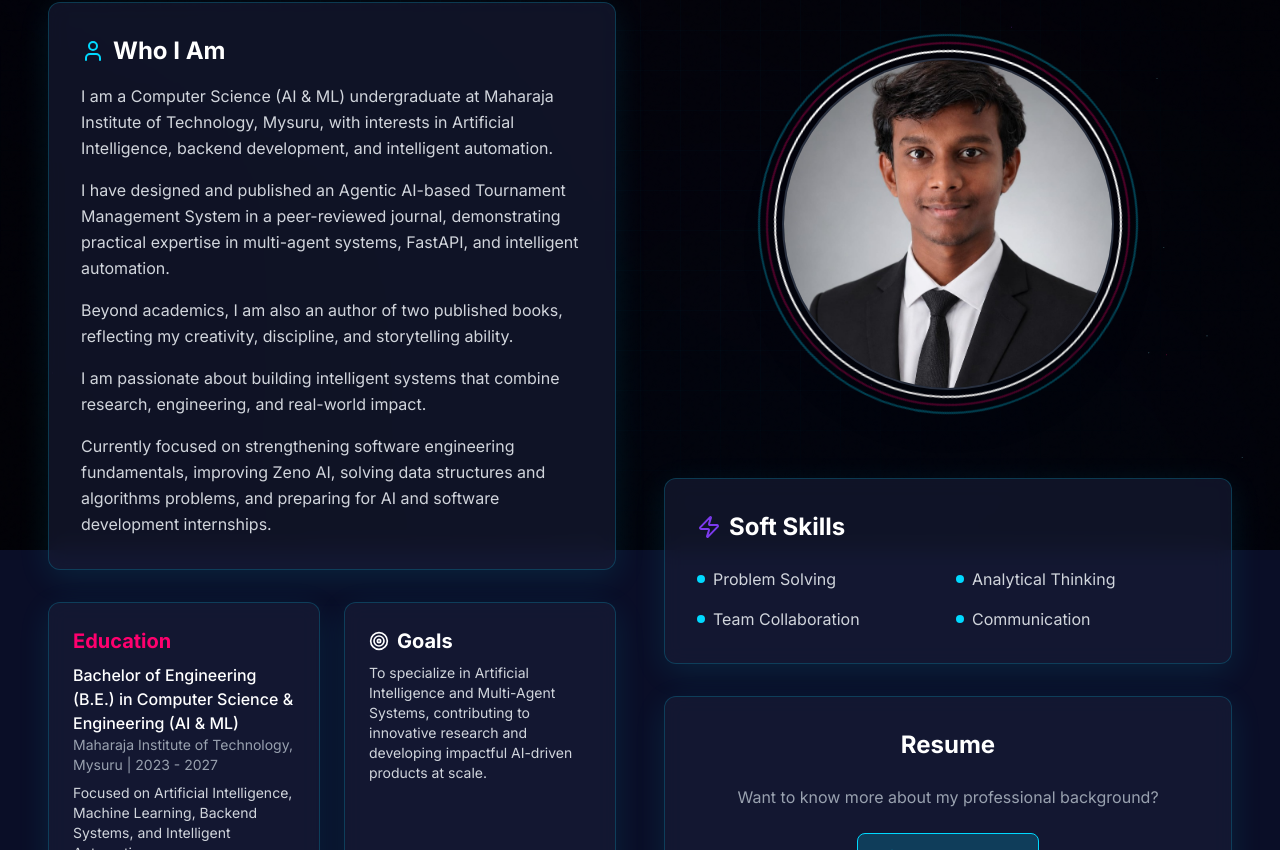
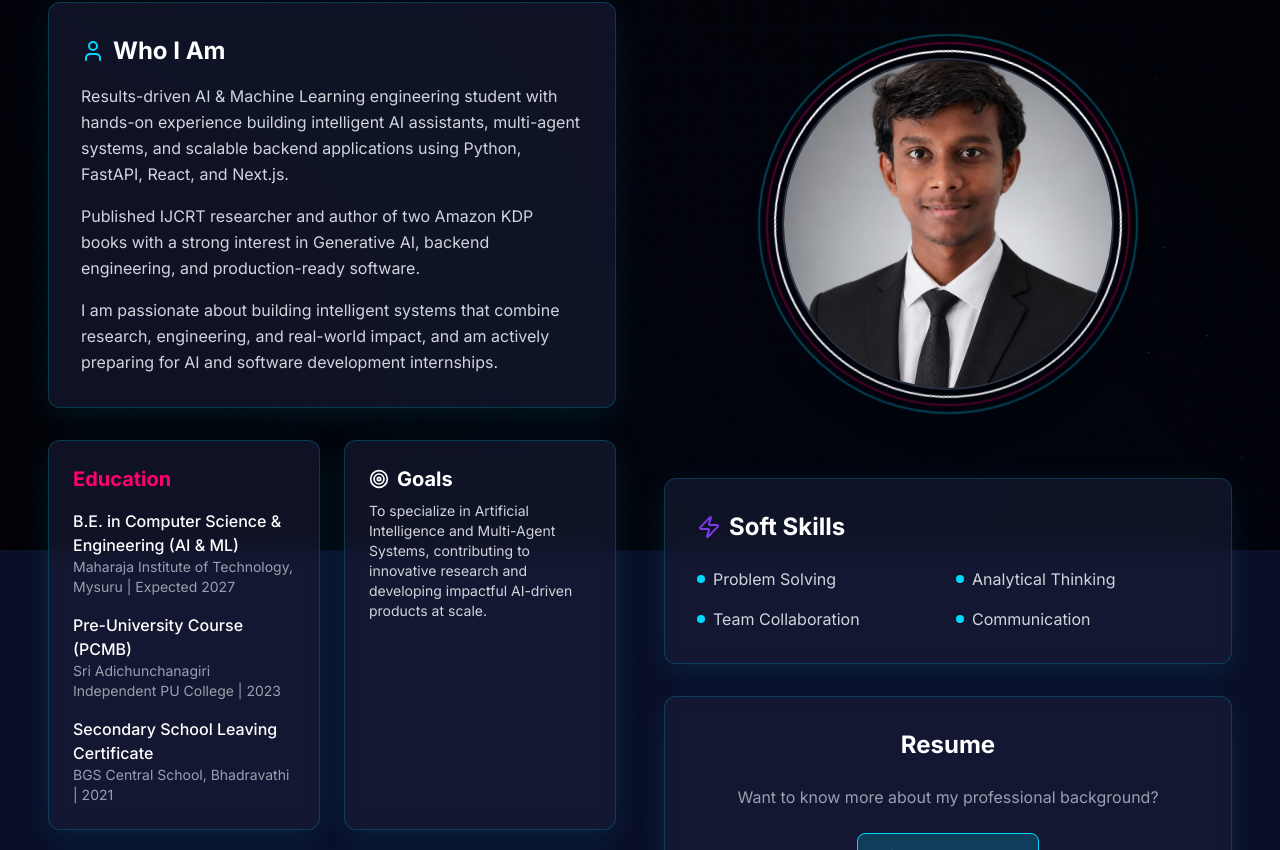
Before and after one commit to kundandr05/portfolio, a Next.js app: page /about in a window 1280 px wide. Shown: the part 250-1100 px from the top of the page. Built offline with nearby package versions, Linux system fonts and the light colour scheme.

Commit message:
docs: update portfolio content to match latest resume

```diff
--- a/src/app/about/page.tsx
+++ b/src/app/about/page.tsx
@@ -47,29 +47,35 @@ export default function About() {
                                     <User className="text-neon-cyan" /> Who I Am
                                 </h2>
                                 <p className="text-gray-300 leading-relaxed mb-4">
-                                    I am a Computer Science (AI & ML) undergraduate at Maharaja Institute of Technology, Mysuru, with interests in Artificial Intelligence, backend development, and intelligent automation.
+                                    Results-driven AI & Machine Learning engineering student with hands-on experience building intelligent AI assistants, multi-agent systems, and scalable backend applications using Python, FastAPI, React, and Next.js.
                                 </p>
                                 <p className="text-gray-300 leading-relaxed mb-4">
-                                    I have designed and published an Agentic AI-based Tournament Management System in a peer-reviewed journal, demonstrating practical expertise in multi-agent systems, FastAPI, and intelligent automation.
-                                </p>
-                                <p className="text-gray-300 leading-relaxed mb-4">
-                                    Beyond academics, I am also an author of two published books, reflecting my creativity, discipline, and storytelling ability.
-                                </p>
-                                <p className="text-gray-300 leading-relaxed mb-4">
-                                    I am passionate about building intelligent systems that combine research, engineering, and real-world impact.
+                                    Published IJCRT researcher and author of two Amazon KDP books with a strong interest in Generative AI, backend engineering, and production-ready software.
                                 </p>
                                 <p className="text-gray-300 leading-relaxed">
-                                    Currently focused on strengthening software engineering fundamentals, improving Zeno AI, solving data structures and algorithms problems, and preparing for AI and software development internships.
+                                    I am passionate about building intelligent systems that combine research, engineering, and real-world impact, and am actively preparing for AI and software development internships.
                                 </p>
                             </motion.div>
 
                             <motion.div variants={itemVariants} className="grid grid-cols-1 md:grid-cols-2 gap-6">
                                 {/* Academic */}
                                 <div className="glass-panel p-6 rounded-xl hover:border-neon-magenta/50 transition-colors duration-300">
-                                    <h3 className="text-xl font-bold text-neon-magenta mb-2">Education</h3>
-                                    <p className="text-white font-medium">Bachelor of Engineering (B.E.) in Computer Science & Engineering (AI & ML)</p>
-                                    <p className="text-gray-400 text-sm mb-2">Maharaja Institute of Technology, Mysuru | 2023 - 2027</p>
-                                    <p className="text-gray-300 text-sm">Focused on Artificial Intelligence, Machine Learning, Backend Systems, and Intelligent Automation.</p>
+                                    <h3 className="text-xl font-bold text-neon-magenta mb-4">Education</h3>
+
+                                    <div className="mb-4">
+                                        <p className="text-white font-medium">B.E. in Computer Science & Engineering (AI & ML)</p>
+                                        <p className="text-gray-400 text-sm">Maharaja Institute of Technology, Mysuru | Expected 2027</p>
+                                    </div>
+
+                                    <div className="mb-4">
+                                        <p className="text-white font-medium">Pre-University Course (PCMB)</p>
+                                        <p className="text-gray-400 text-sm">Sri Adichunchanagiri Independent PU College | 2023</p>
+                                    </div>
+
+                                    <div>
+                                        <p className="text-white font-medium">Secondary School Leaving Certificate</p>
+                                        <p className="text-gray-400 text-sm">BGS Central School, Bhadravathi | 2021</p>
+                                    </div>
                                 </div>
 
                                 {/* Goals */}
--- a/src/app/skills/page.tsx
+++ b/src/app/skills/page.tsx
@@ -10,8 +10,11 @@ const skillCategories = [
         icon: Code2,
         color: "text-neon-cyan",
         skills: [
-            { name: "Python", level: 80 },
-            { name: "C", level: 70 }
+            { name: "Python", level: 90 },
+            { name: "JavaScript/TypeScript", level: 85 },
+            { name: "Java", level: 75 },
+            { name: "C", level: 70 },
+            { name: "HTML/CSS", level: 90 }
         ]
     },
     {
@@ -19,32 +22,32 @@ const skillCategories = [
         icon: Cpu,
         color: "text-neon-purple",
         skills: [
-            { name: "Machine Learning", level: 70 },
-            { name: "Multi-Agent Systems", level: 75 },
-            { name: "Agentic AI Systems", level: 75 },
-            { name: "Data Analytics", level: 70 },
-            { name: "Decision-Making Algorithms", level: 65 }
+            { name: "Agentic AI & Multi-Agent Systems", level: 85 },
+            { name: "LLMs (Gemini, Perplexity, OpenAI)", level: 85 },
+            { name: "RAG & Prompt Engineering", level: 80 },
+            { name: "OpenRouter API", level: 80 }
         ]
     },
     {
-        title: "Backend & Databases",
+        title: "Frameworks & Databases",
         icon: Database,
         color: "text-neon-green",
         skills: [
-            { name: "FastAPI", level: 75 },
-            { name: "REST APIs", level: 75 },
-            { name: "SQLite", level: 70 },
-            { name: "SQL", level: 55 }
+            { name: "React.js & Next.js", level: 85 },
+            { name: "FastAPI", level: 80 },
+            { name: "Node.js & Tailwind CSS", level: 80 },
+            { name: "SQL, SQLite & SQLite Cloud", level: 75 }
         ]
     },
     {
-        title: "Cloud & Platforms",
+        title: "Cloud, Deployment & Tools",
         icon: Globe,
         color: "text-neon-magenta",
         skills: [
-            { name: "AWS (Foundations)", level: 65 },
-            { name: "Microsoft Azure (Basics)", level: 60 },
-            { name: "IBM Cloud", level: 60 }
+            { name: "Firebase Auth, Render, Vercel", level: 80 },
+            { name: "AWS & Azure (Basics)", level: 65 },
+            { name: "Git, GitHub & REST APIs", level: 85 },
+            { name: "System Architecture", level: 75 }
         ]
     }
 ];
--- a/src/data/projects.ts
+++ b/src/data/projects.ts
@@ -128,5 +128,23 @@ export const projects: Project[] = [
         architecture: "A Next.js 14 App Router application leveraging Tailwind CSS for styling and deployed on Vercel.",
         challenges: "Creating highly customized Framer Motion animations that performed smoothly across mobile devices.",
         futureImprovements: "Add a headless CMS to manage project content dynamically."
+    },
+    {
+        slug: "erp-student-management-system",
+        title: "ERP-Based Student Management System",
+        description: "An ERP solution built to streamline student, faculty, and administrative workflows, developed during Innovathon 2026 at SJBIT.",
+        tags: ["ERP", "Database Management", "Hackathon"],
+        image: "/project4.png", // Using placeholder image for now
+        github: "#",
+        demo: "#",
+        demoLabel: "Innovathon 2026",
+        keyFeatures: [
+            "Comprehensive database modules for attendance management",
+            "Student records and academic performance tracking",
+            "Functional ERP prototype delivered within hackathon timelines"
+        ],
+        architecture: "Collaborative agile development combining frontend interfaces with a robust relational database backend.",
+        challenges: "Delivering a fully functional prototype within strict hackathon time constraints.",
+        futureImprovements: "Expand the modules to include financial and library management systems."
     }
 ];
```
